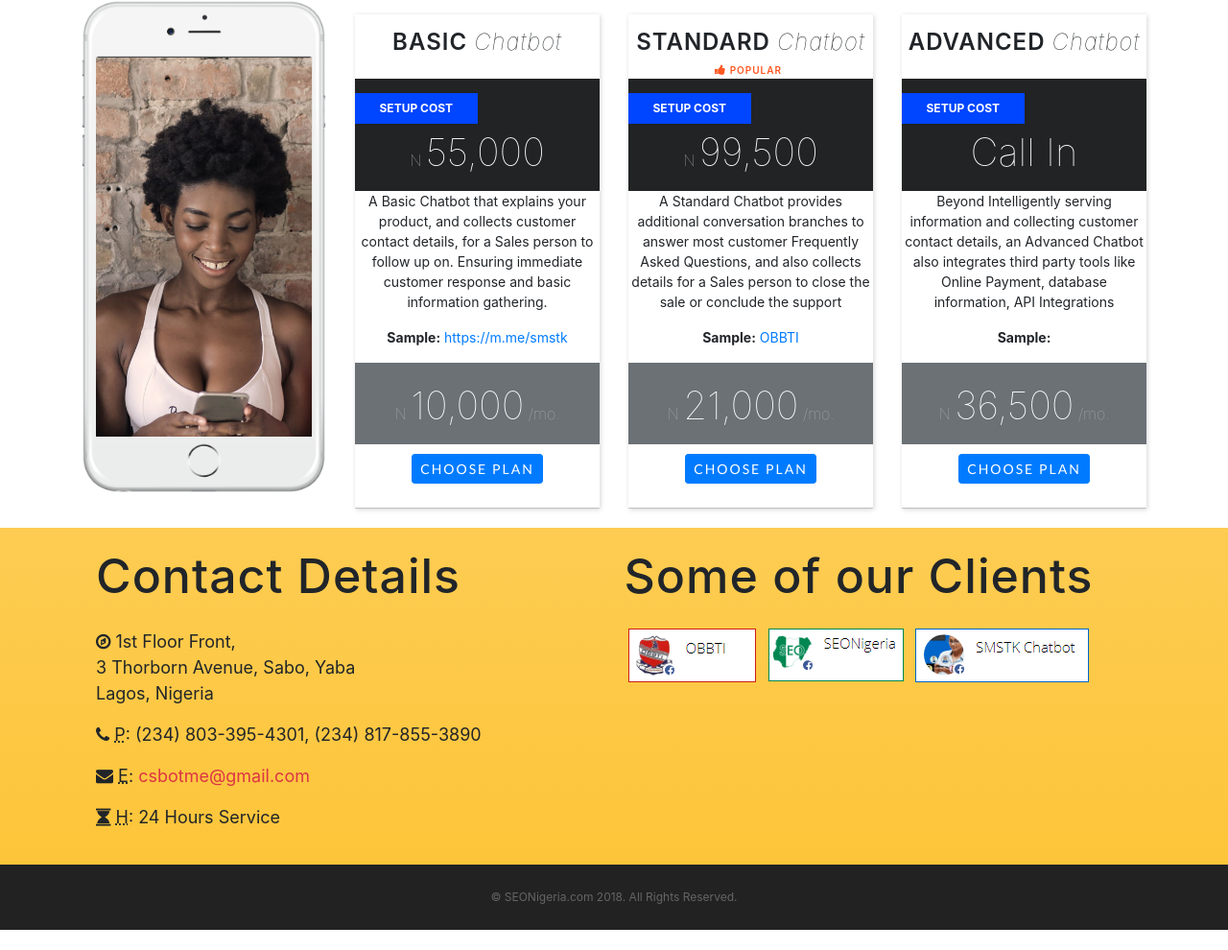
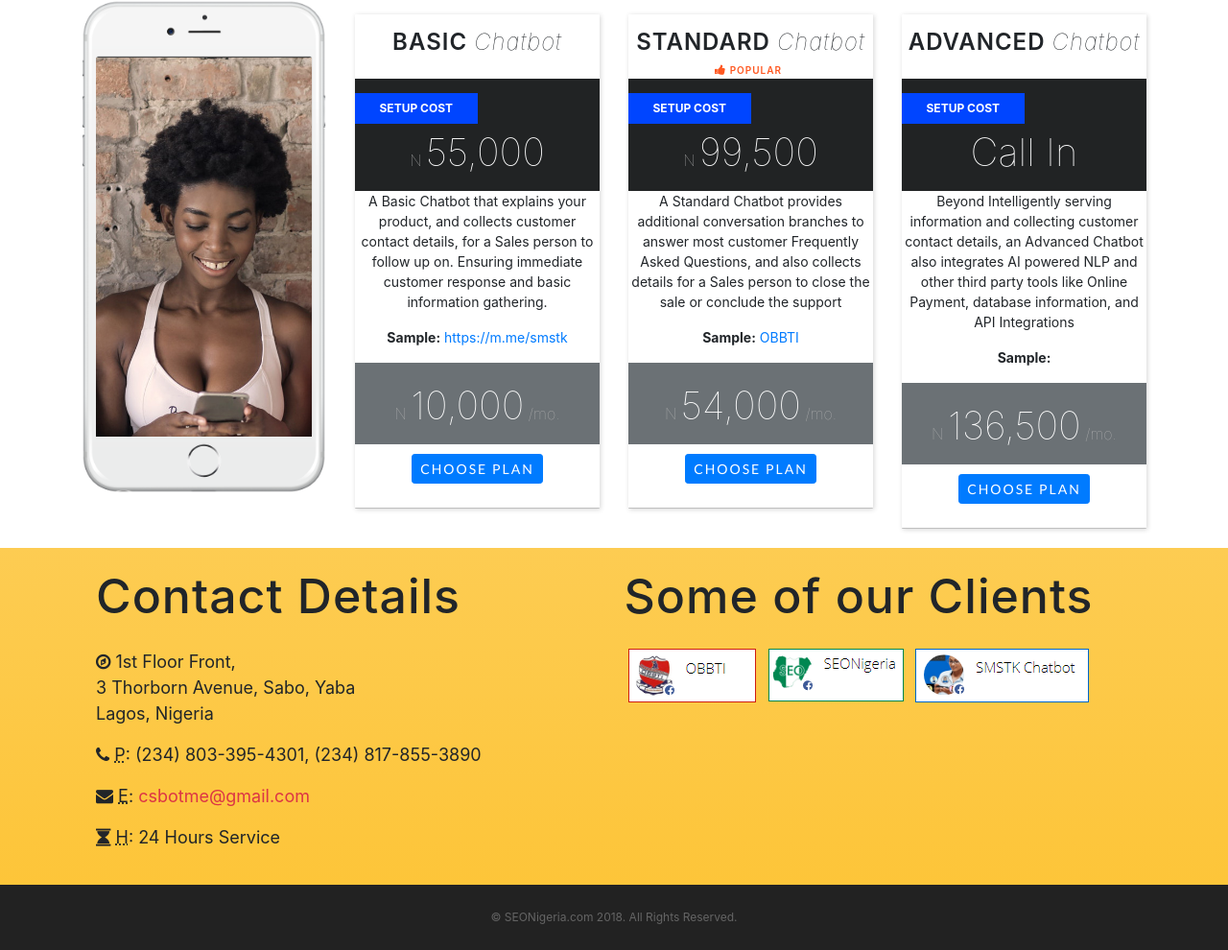
Before and after one commit to sanyaele/csbot, a website with bundled scripts: page index.html in a window 1280 px wide. Shown: the part 2376-3366 px from the top of the page at 96% size. Before the commit the page ends 3345 px from the top, so only its background shows below. Built offline with nearby package versions, Linux system fonts and the light colour scheme; a web font is replaced by a local one.

Commit message:
update price

```diff
--- a/index.html
+++ b/index.html
@@ -245,7 +245,7 @@
                                 </p>
                             </div>
                             <div class="panel-pricing-price">
-                                N <span class="digits">21,000</span> /mo.</div>
+                                N <span class="digits">54,000</span> /mo.</div>
                             <div class="panel-body-bottom">
                                 <a href="#" class="btn btn-primary btn-sm">Choose Plan</a>
 
@@ -263,14 +263,14 @@
                                 <div class="panel-pricing-label"> Setup Cost </div>
                                 <span class="digits">Call In</span></div>
                             <div class="panel-body">
-                                <p>Beyond Intelligently serving information and collecting customer contact details, an Advanced Chatbot also integrates third party tools like Online Payment, database information, API Integrations
+                                <p>Beyond Intelligently serving information and collecting customer contact details, an Advanced Chatbot also integrates AI powered NLP and other third party tools like Online Payment, database information, and API Integrations
                                 </p>
 
                                 <p>
                                     <strong>Sample:</strong>
                             </div>
                             <div class="panel-pricing-price">
-                                N <span class="digits">36,500</span> /mo.</div>
+                                N <span class="digits">136,500</span> /mo.</div>
                             <div class="panel-body-bottom">
                                 <a href="#" class="btn btn-primary btn-sm">Choose Plan</a>
 
```
